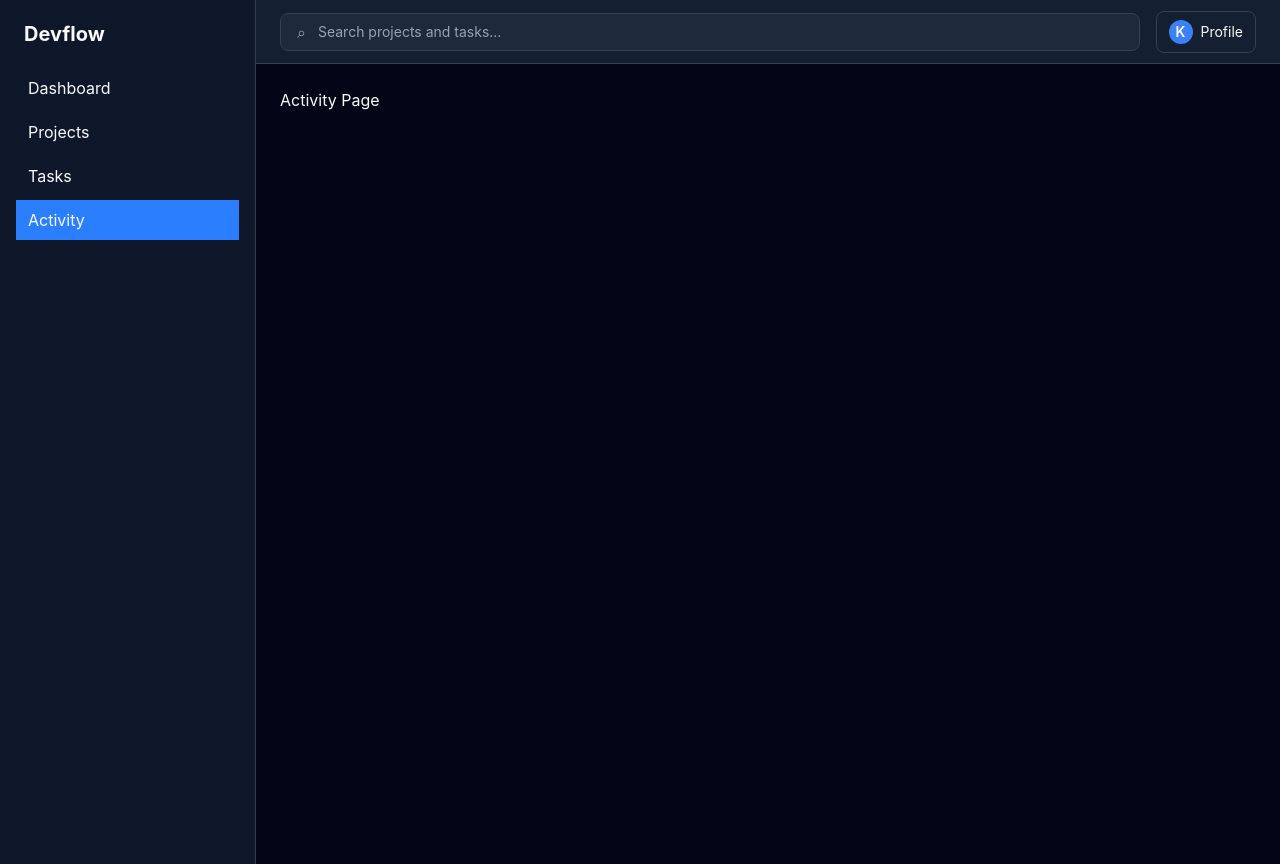
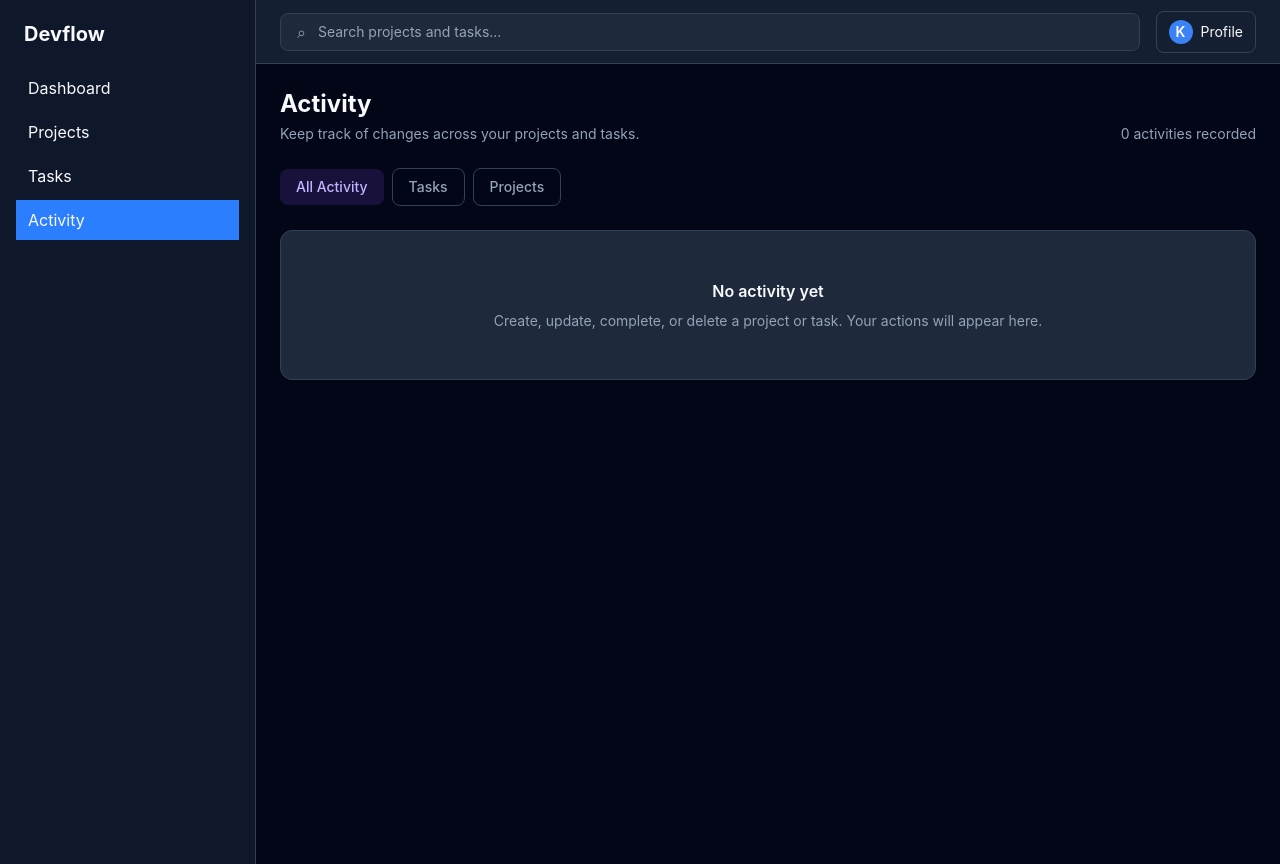
Before and after one commit to krishna-hingu/devflow, a React (Vite) app: page /activity in a window 1280 px wide. Built offline with nearby package versions, Linux system fonts and the light colour scheme.

Commit message:
feat: build activity timeline with event filters

```diff
--- a/src/pages/Activity.jsx
+++ b/src/pages/Activity.jsx
@@ -1,4 +1,173 @@
+import { useContext, useState } from "react";
+import DevFlowContext from "../context/DevFlowContext";
+
+const activityFilters = [
+  { label: "All Activity", value: "All" },
+  { label: "Tasks", value: "task" },
+  { label: "Projects", value: "project" },
+];
+
+const actionLabels = {
+  created: "Created",
+  updated: "Updated",
+  completed: "Completed",
+  deleted: "Deleted",
+};
+
+function formatActivityTime(timestamp) {
+  const date = new Date(timestamp);
+
+  if (Number.isNaN(date.getTime())) {
+    return "Unknown date";
+  }
+
+  return date.toLocaleString("en-IN", {
+    day: "numeric",
+    month: "short",
+    year: "numeric",
+    hour: "numeric",
+    minute: "2-digit",
+  });
+}
+
 function Activity() {
-    return <h1>Activity Page</h1>
+  const { activityList } = useContext(DevFlowContext);
+  const [activeFilter, setActiveFilter] = useState("All");
+
+  // Show all events or only the selected entity type.
+  const filteredActivities =
+    activeFilter === "All"
+      ? activityList
+      : activityList.filter(
+          (activity) => activity.entityType === activeFilter,
+        );
+
+  return (
+    <div className="space-y-6">
+      {/* Page Heading */}
+      <div className="flex flex-col gap-3 sm:flex-row sm:items-end sm:justify-between">
+        <div>
+          <h1 className="text-2xl font-bold text-devflow-text">
+            Activity
+          </h1>
+          <p className="mt-1 text-sm text-devflow-text-muted">
+            Keep track of changes across your projects and tasks.
+          </p>
+        </div>
+
+        <p className="text-sm text-devflow-text-muted">
+          {activityList.length}{" "}
+          {activityList.length === 1 ? "activity" : "activities"} recorded
+        </p>
+      </div>
+
+      {/* Activity Filters */}
+      <div className="flex flex-wrap items-center gap-2">
+        {activityFilters.map((filter) => (
+          <button
+            key={filter.value}
+            type="button"
+            aria-pressed={activeFilter === filter.value}
+            onClick={() => setActiveFilter(filter.value)}
+            className={`rounded-lg px-4 py-2 text-sm font-medium transition-colors ${
+              activeFilter === filter.value
+                ? "bg-violet-500/15 text-violet-300"
+                : "border border-devflow-border text-devflow-text-muted hover:bg-devflow-card hover:text-devflow-text"
+            }`}
+          >
+            {filter.label}
+          </button>
+        ))}
+      </div>
+
+      {/* Activity Timeline */}
+      <section className="space-y-3">
+        {filteredActivities.length > 0 ? (
+          filteredActivities.map((activity) => {
+            const entityLabel =
+              activity.entityType === "task" ? "Task" : "Project";
+
+            const entityStyles =
+              activity.entityType === "task"
+                ? "bg-blue-500/10 text-blue-300"
+                : "bg-violet-500/10 text-violet-300";
+
+            return (
+              <article
+                key={activity.id}
+                className="rounded-xl border border-devflow-border bg-devflow-card p-5"
+              >
+                <div className="flex flex-col gap-3 sm:flex-row sm:items-start sm:justify-between">
+                  <div className="space-y-3">
+                    <div className="flex flex-wrap items-center gap-2">
+                      <span
+                        className={`rounded-full px-3 py-1 text-xs font-medium ${entityStyles}`}
+                      >
+                        {entityLabel}
+                      </span>
+
+                      <span className="text-sm font-medium text-devflow-text">
+                        {actionLabels[activity.action] || "Updated"}
+                      </span>
+                    </div>
+
+                    <div>
+                      <h2 className="font-semibold text-devflow-text">
+                        {activity.entityName}
+                      </h2>
+
+                      {activity.projectName && (
+                        <p className="mt-1 text-sm text-devflow-text-muted">
+                          Project: {activity.projectName}
+                        </p>
+                      )}
+
+                      {activity.details && (
+                        <p className="mt-2 text-sm text-devflow-text-muted">
+                          {activity.details}
+                        </p>
+                      )}
+                    </div>
+                  </div>
+
+                  <time
+                    dateTime={activity.createdAt}
+                    className="shrink-0 text-xs text-devflow-text-muted"
+                  >
+                    {formatActivityTime(activity.createdAt)}
+                  </time>
+                </div>
+              </article>
+            );
+          })
+        ) : (
+          <div className="rounded-xl border border-devflow-border bg-devflow-card px-6 py-12 text-center">
+            <h2 className="font-semibold text-devflow-text">
+              {activityList.length === 0
+                ? "No activity yet"
+                : "No matching activity"}
+            </h2>
+
+            <p className="mt-2 text-sm text-devflow-text-muted">
+              {activityList.length === 0
+                ? "Create, update, complete, or delete a project or task. Your actions will appear here."
+                : "There are no events in this category yet. Try another filter."}
+            </p>
+
+            {activityList.length > 0 && activeFilter !== "All" && (
+              <button
+                type="button"
+                onClick={() => setActiveFilter("All")}
+                className="mt-4 rounded-lg border border-devflow-border px-4 py-2 text-sm font-medium text-devflow-text transition-colors hover:border-violet-500 hover:text-violet-300"
+              >
+                Show all activity
+              </button>
+            )}
+          </div>
+        )}
+      </section>
+    </div>
+  );
 }
+
 export default Activity;
```
